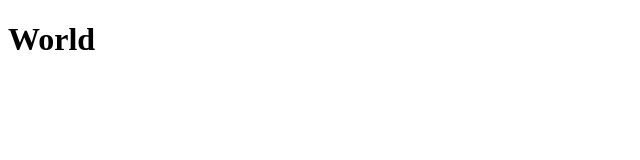
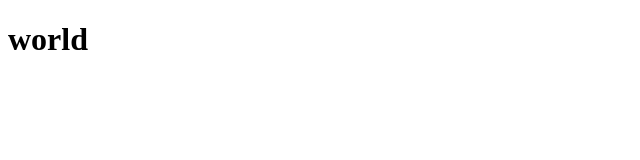
Before and after one commit to Skllit/React-codeStoic, a React (Vite) app in the folder vite-project/: page / in a window 1280 px wide. Shown: the top 160 px of the page, without its empty margins (0-640 px from the left). Built offline with nearby package versions, Linux system fonts and the light colour scheme.

Commit message:
Elements variable

```diff
--- a/vite-project/src/App.jsx
+++ b/vite-project/src/App.jsx
@@ -1,12 +1,13 @@
 import FirstComp from "./componants/FirstComp"
 import Fruits from "./componants/Fruits"
 import Coco from "./componants/Coco"
+import ElementVar from "./componants/ElementVar"
 
 function App() {
 
 
   return (
-    <Coco></Coco>
+    <ElementVar></ElementVar>
   )
 }
 
--- /dev/null
+++ b/vite-project/src/componants/ElementVar.jsx
@@ -0,0 +1,15 @@
+import React from 'react'
+
+export default function ElementVar() {
+    const dis=false;
+    let message;
+    if(dis){
+        message=<div><h1>hellow</h1></div>
+    }else{
+        message=<div><h1>world</h1></div>
+    }
+
+  return (
+    message
+  )
+}
--- a/vite-project/src/componants/World.jsx
+++ b/vite-project/src/componants/World.jsx
@@ -3,7 +3,6 @@ import React from 'react'
 function World() {
   return (
     <div>
-
       <h1>World</h1>
     </div>
   )
```
Also changed, not shown: 1 other file (tests, documents, lock files or other folders).
